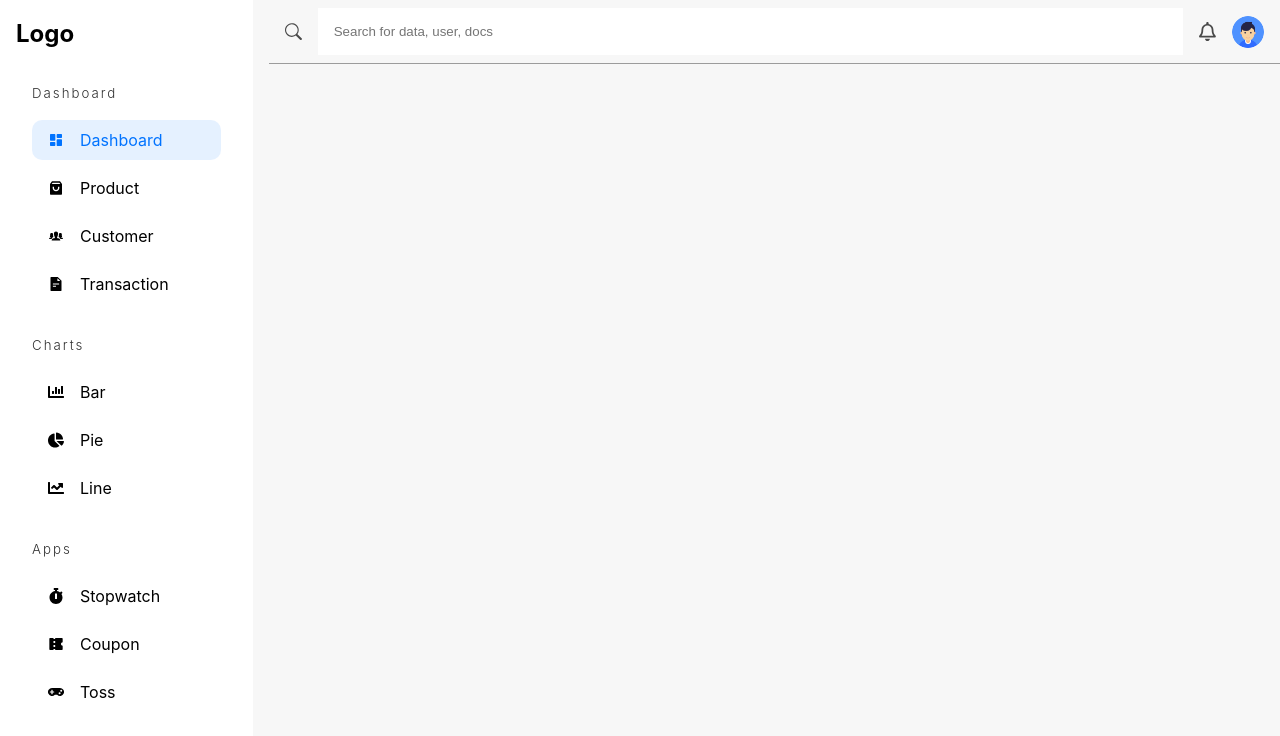
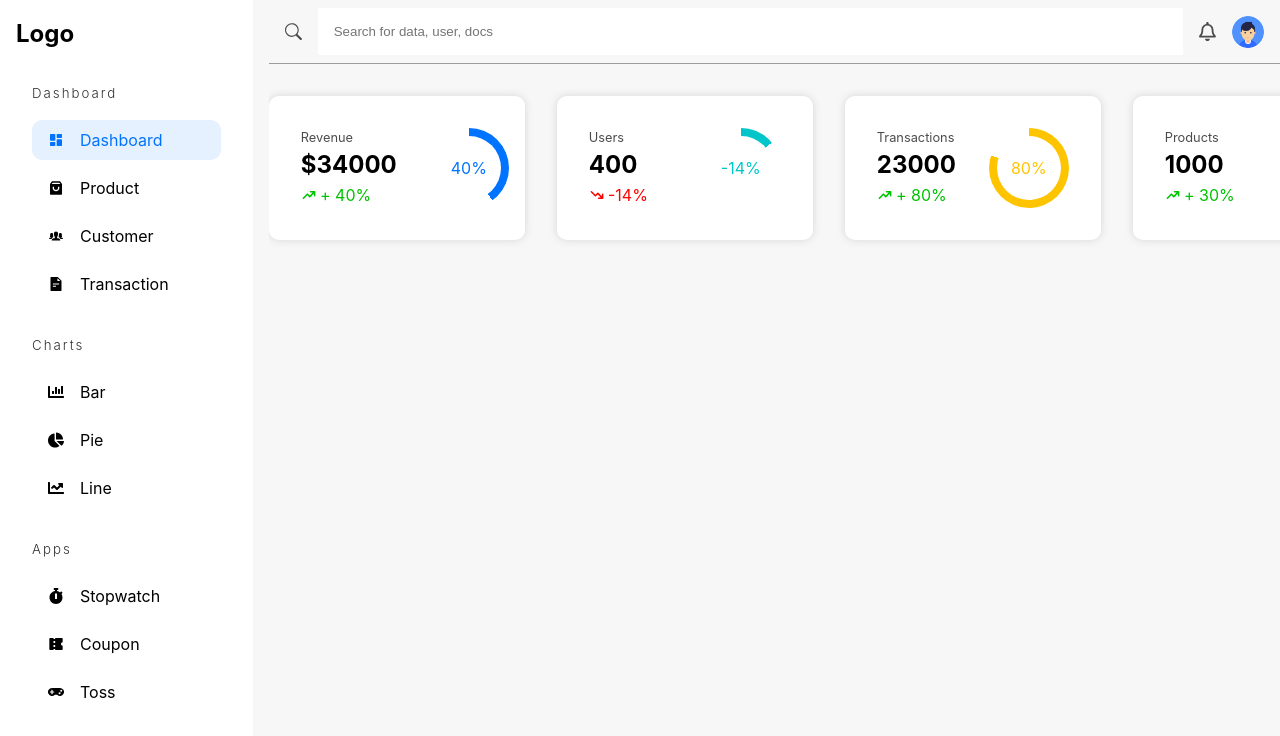
Before and after one commit to ItsImran10140/DashBoard_App, a React (Vite) app: page /admin/dashboard in a window 1280 px wide. Shown: the top 736 px of the page. Built offline with nearby package versions, Linux system fonts and the light colour scheme.

Commit message:
Top four sections of data

```diff
--- a/src/pages/dashboard.tsx
+++ b/src/pages/dashboard.tsx
@@ -3,6 +3,7 @@ import AdminSideBar from "../components/AdminSideBar";
 import { FaRegBell } from "react-icons/fa";
 
 import userImg from "../assets/userpic.png";
+import { HiTrendingDown, HiTrendingUp } from "react-icons/hi";
 
 const Dashboard = () => {
   return (
@@ -15,9 +16,89 @@ const Dashboard = () => {
           <FaRegBell />
           <img src={userImg} alt="User" />
         </div>
+
+        <section className="widgetcontainer">
+          <WidgetItem
+            percent={40}
+            amount={true}
+            value={34000}
+            heading="Revenue"
+            color="rgb(0, 115, 255)"
+          />
+          <WidgetItem
+            percent={-14}
+            value={400}
+            heading="Users"
+            color="rgb(0, 198, 202)"
+          />
+          <WidgetItem
+            percent={80}
+            value={23000}
+            heading="Transactions"
+            color="rgb(255, 196, 0)"
+          />
+          <WidgetItem
+            percent={30}
+            value={1000}
+            heading="Products"
+            color="rgb(76, 0, 255)"
+          />
+        </section>
+
+        <section className="graphcontainer"></section>
       </main>
     </div>
   );
 };
 
+interface WidgetItemProps {
+  heading: string;
+  value: number;
+  percent: number;
+  color: string;
+  amount?: boolean;
+}
+
+const WidgetItem = ({
+  heading,
+  value,
+  percent,
+  color,
+  amount = false,
+}: WidgetItemProps) => (
+  <article className="widget">
+    <div className="widgetInfo">
+      <p>{heading}</p>
+      <h4>{amount ? `$${value}` : value}</h4>
+      {percent > 0 ? (
+        <span className="green">
+          <HiTrendingUp /> + {percent}%
+        </span>
+      ) : (
+        <span className="red">
+          <HiTrendingDown /> {percent}%
+        </span>
+      )}
+    </div>
+
+    <div
+      className="widgetCircle"
+      style={{
+        background: `conic-gradient(
+        ${color} ${(Math.abs(percent) / 100) * 360}deg,
+        rgb(255, 255, 255) 0
+      )`,
+      }}
+    >
+      <span
+        style={{
+          color,
+        }}
+      >
+        {percent}%
+      </span>
+    </div>
+  </article>
+);
+
 export default Dashboard;
--- a/src/styles/dashboard.scss
+++ b/src/styles/dashboard.scss
@@ -20,4 +20,51 @@
       border-radius: 50%;
     }
   }
+
+  .widgetcontainer {
+    @include flex(row, space-between, stretch, 2rem);
+    padding: 2rem 2rem 2rem 0;
+
+    .widget {
+      min-width: 16rem;
+      border-radius: 10px;
+      background-color: white;
+      box-shadow: 0 0 10px rgba(0, 0, 0, 0.132);
+      padding: 2rem;
+      @include flex(row, space-between, stretch, 2rem);
+
+      .widgetInfo {
+        > p {
+          opacity: 0.7;
+          font-size: 0.8rem;
+        }
+        > h4 {
+          font-size: 1.5rem;
+        }
+        > span {
+          @include flex(row, unset, center, 0.2rem);
+        }
+      }
+
+      .widgetCircle {
+        position: relative;
+        @include sqaure(5rem);
+        border-radius: 50%;
+        flex: none;
+        display: grid;
+        place-items: center;
+        background-color: aquamarine;
+        &::before {
+          content: "";
+          position: absolute;
+          @include sqaure(4rem);
+          background-color: white;
+          border-radius: 100%;
+        }
+        span {
+          position: relative;
+        }
+      }
+    }
+  }
 }
```
